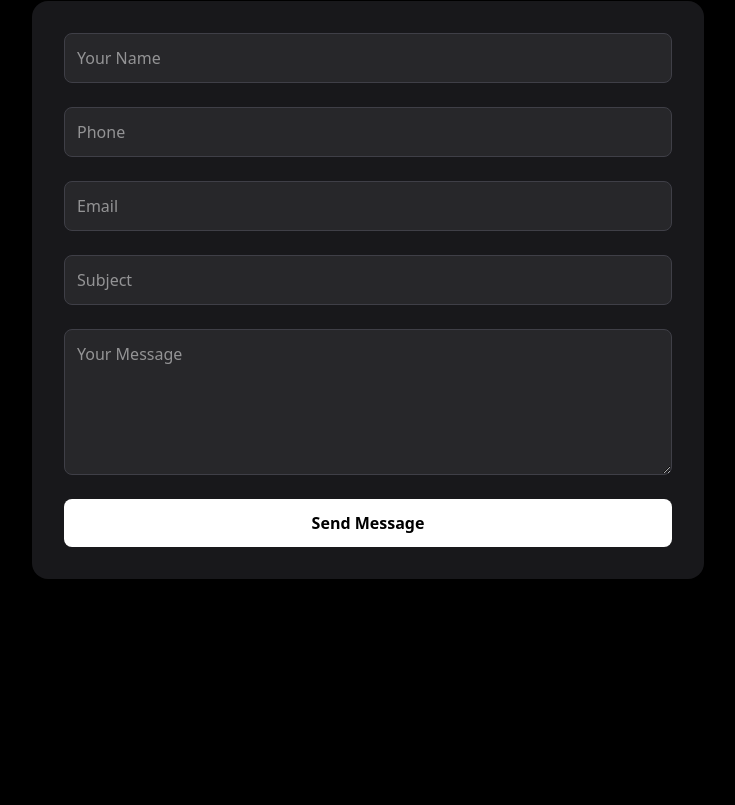
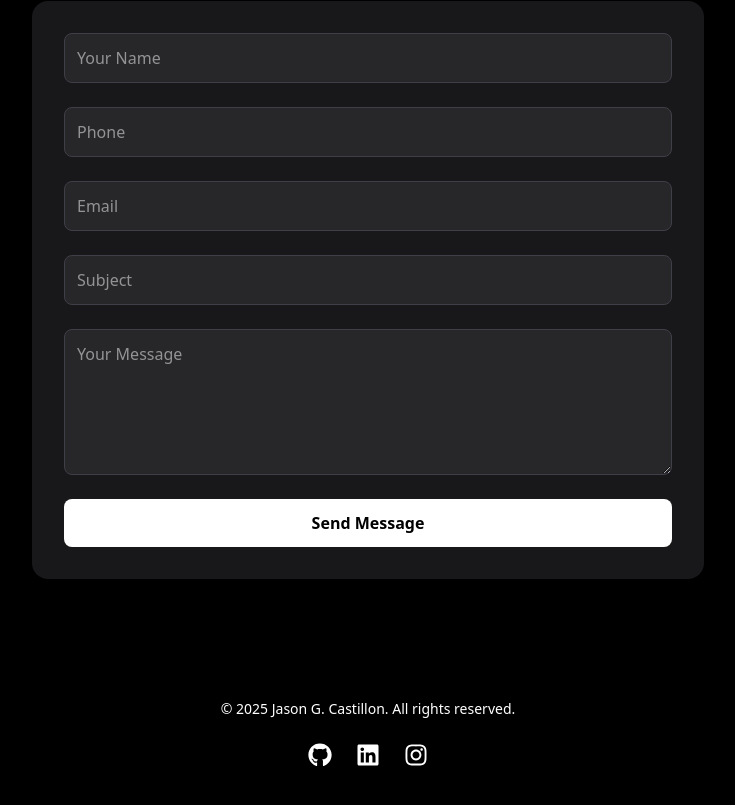
Before and after one commit to jasonjisun/MY_PORTFOLIO, a React (Vite) app: page / in a window 1280 px wide. Shown: the part 4405-5210 px from the top of the page, without its empty margins (272-1007 px from the left). Before the commit the page ends 5064 px from the top, so only its background shows below. Built offline with nearby package versions, Linux system fonts and the light colour scheme.

Commit message:
feat: add Footer component with social media links and animations

```diff
--- a/src/App.jsx
+++ b/src/App.jsx
@@ -3,6 +3,7 @@ import { motion } from "framer-motion";
 
 // Components
 import Navbar from "./components/Navbar/Navbar";
+import Footer from "./components/Footer/Footer"; // <-- import Footer
 import Home from "./sections/Home";
 import About from "./sections/About";
 import Skills from "./sections/Skills";
@@ -35,6 +36,9 @@ export default function App() {
       <Element name="contact">
         <Contact />
       </Element>
+
+      {/* Footer added here */}
+      <Footer />
     </div>
   );
 }
--- a/src/components/Footer/Footer.jsx
+++ b/src/components/Footer/Footer.jsx
@@ -0,0 +1,49 @@
+import { motion } from "framer-motion";
+import { FaGithub, FaLinkedin, FaInstagram } from "react-icons/fa";
+
+export const Footer = () => {
+  const socialLinks = [
+    { icon: <FaGithub />, href: "https://github.com/jasonjisun", name: "GitHub" },
+    { icon: <FaLinkedin />, href: "https://www.linkedin.com/in/jason-castillon", name: "LinkedIn" },
+    { icon: <FaInstagram />, href: "https://www.instagram.com/jinshunnn", name: "Instagram" },
+  ];
+
+  return (
+    <footer className="bg-black text-white py-10 px-6 flex flex-col items-center gap-6">
+      {/* Footer Text */}
+      <motion.div
+        className="text-center text-sm"
+        initial={{ opacity: 0, y: 20 }}
+        whileInView={{ opacity: 1, y: 0 }}
+        transition={{ duration: 0.6 }}
+      >
+        &copy; {new Date().getFullYear()} Jason G. Castillon. All rights reserved.
+      </motion.div>
+
+      {/* Social Icons */}
+      <motion.div
+        className="flex gap-6"
+        initial={{ opacity: 0, y: 20 }}
+        whileInView={{ opacity: 1, y: 0 }}
+        transition={{ duration: 0.6, delay: 0.2 }}
+      >
+        {socialLinks.map((link) => (
+          <motion.a
+            key={link.name}
+            href={link.href}
+            target="_blank"
+            rel="noopener noreferrer"
+            className="text-white text-2xl hover:text-zinc-400 transition-colors"
+            whileHover={{ scale: 1.3, rotate: 10 }}
+            whileTap={{ scale: 0.9 }}
+            title={link.name}
+          >
+            {link.icon}
+          </motion.a>
+        ))}
+      </motion.div>
+    </footer>
+  );
+};
+
+export default Footer;
```
